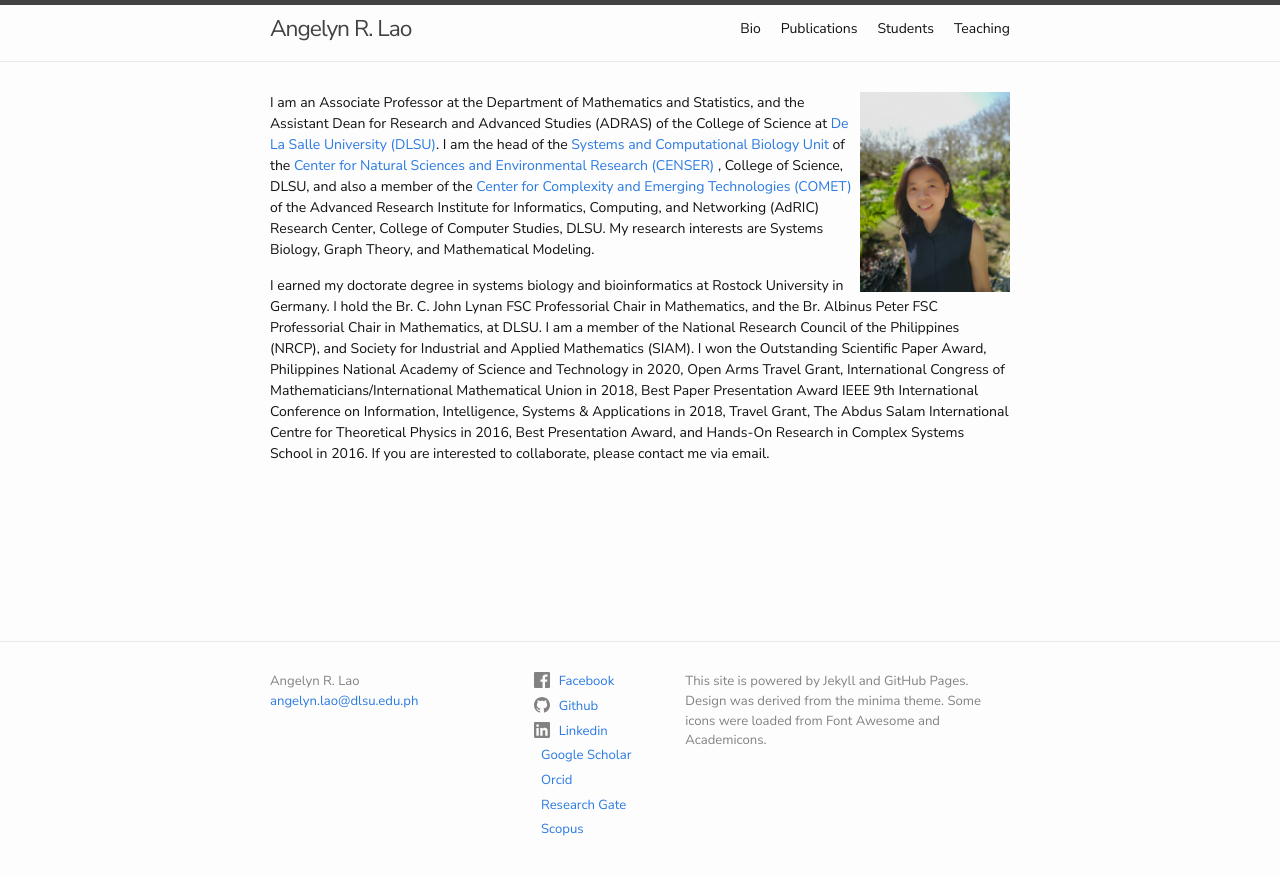
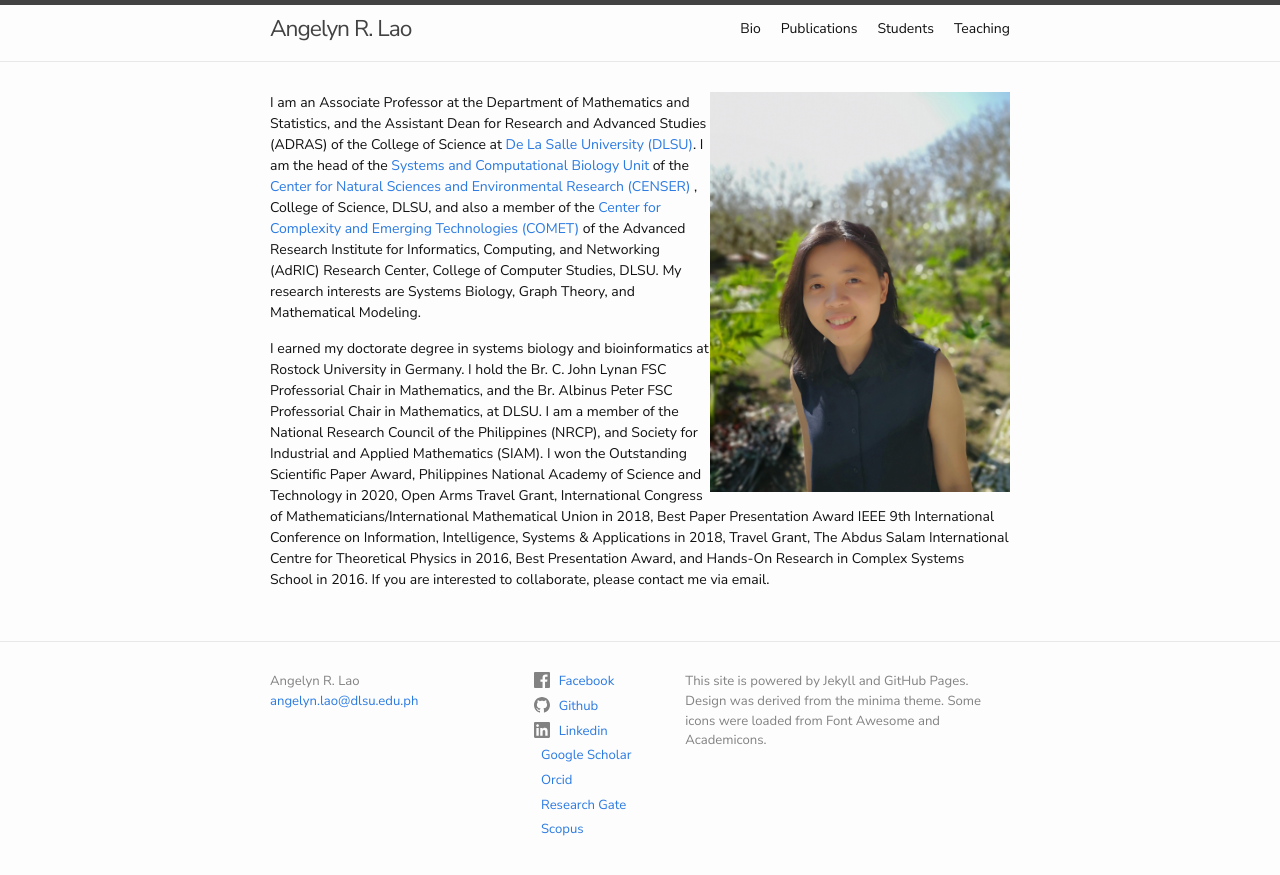
Before and after one commit to yupaulk/angelynlao.github.io, a Jekyll site: the page built from index.md, in a window 1280 px wide. Shown: the top 875 px of the page. Built offline with Jekyll 4.4.1, drawn with Linux system fonts in a browser that asks for light colours; nearby versions of some CDN libraries; a style sheet for code colours, icons or effects is not loaded.

Commit message:
Update index.md

```diff
--- a/index.md
+++ b/index.md
@@ -4,7 +4,7 @@
 
 layout: home
 ---
-<img src='./assets/angelyn-lao.jpg' width='150' height='200' align='right' /> I am an Associate Professor at the Department of Mathematics and Statistics, and the Assistant Dean for Research and Advanced Studies (ADRAS) of the College of Science at [De La Salle University (DLSU)](https://www.dlsu.edu.ph/). I am the head of the [Systems and Computational Biology Unit](https://dlsu-scomb.github.io/) of the [Center for Natural Sciences and Environmental Research (CENSER)](https://www.dlsu.edu.ph/research/research-centers/censer/censer-3/) , College of Science, DLSU, and also a member of the [Center for Complexity and Emerging Technologies (COMET)](https://comet.dlsu.edu.ph/) of the Advanced Research Institute for Informatics, Computing, and Networking (AdRIC) Research Center, College of Computer Studies, DLSU. My research interests are Systems Biology, Graph Theory, and Mathematical Modeling.
+<img src='./assets/angelyn-lao.jpg' width='300' height='400' align='right' /> I am an Associate Professor at the Department of Mathematics and Statistics, and the Assistant Dean for Research and Advanced Studies (ADRAS) of the College of Science at [De La Salle University (DLSU)](https://www.dlsu.edu.ph/). I am the head of the [Systems and Computational Biology Unit](https://dlsu-scomb.github.io/) of the [Center for Natural Sciences and Environmental Research (CENSER)](https://www.dlsu.edu.ph/research/research-centers/censer/censer-3/) , College of Science, DLSU, and also a member of the [Center for Complexity and Emerging Technologies (COMET)](https://comet.dlsu.edu.ph/) of the Advanced Research Institute for Informatics, Computing, and Networking (AdRIC) Research Center, College of Computer Studies, DLSU. My research interests are Systems Biology, Graph Theory, and Mathematical Modeling.
 
 I earned my doctorate degree in systems biology and bioinformatics at Rostock University in Germany. I hold the Br. C. John Lynan FSC Professorial Chair in Mathematics, and the Br. Albinus Peter FSC Professorial Chair in Mathematics, at DLSU. I am a member of the National Research Council of the Philippines (NRCP), and Society for Industrial and Applied Mathematics (SIAM). I won the Outstanding Scientific Paper Award, Philippines National Academy of Science and Technology in 2020, Open Arms Travel Grant, International Congress of Mathematicians/International Mathematical Union in 2018, Best Paper Presentation Award
 IEEE 9th International Conference on Information, Intelligence, Systems & Applications in 2018, Travel Grant, The Abdus Salam International Centre for Theoretical Physics in 2016, Best Presentation Award, and Hands-On Research in Complex Systems School in 2016. If you are interested to collaborate, please contact me via email.
```
